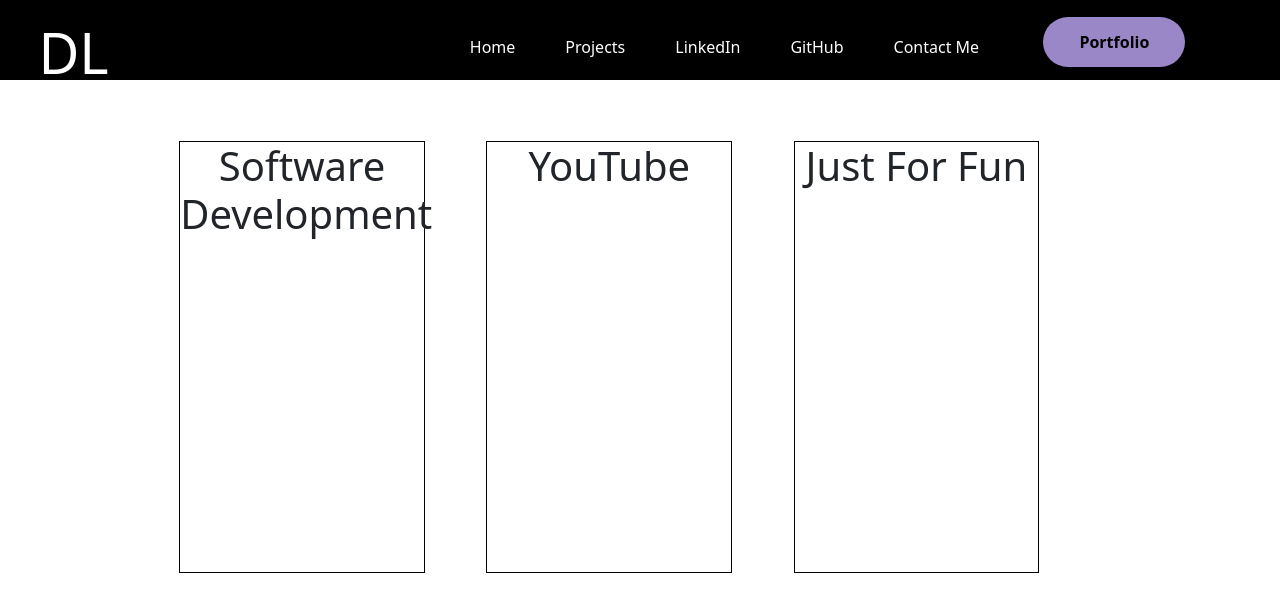
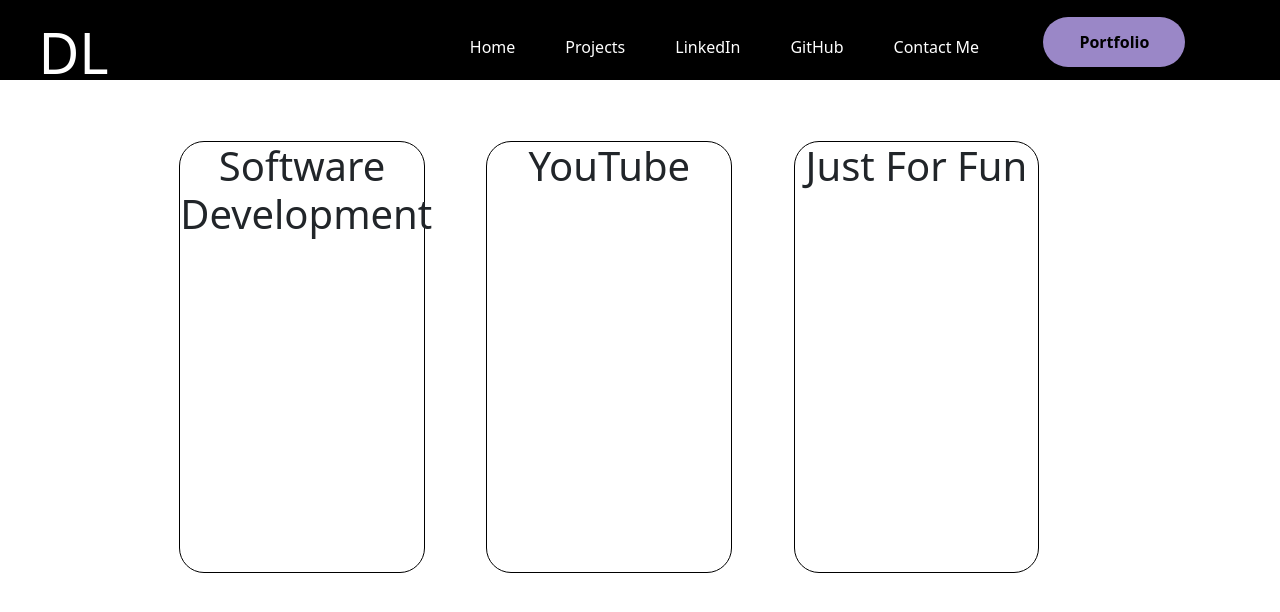
Before and after one commit to diana-lim/new-portfolio, an Angular app in the folder dianalim/: page /projects in a window 1280 px wide. Shown: the top 612 px of the page. Built offline with nearby package versions, Linux system fonts and the light colour scheme.

Commit message:
All links and buttons now route to the correct page

```diff
--- a/dianalim/src/app/home/home.component.html
+++ b/dianalim/src/app/home/home.component.html
@@ -7,7 +7,7 @@
     <div class="left-name">Diana Lim</div>
     <div class="left-description">CREATOR + SOFTWARE DEVELOPER</div>
     <div class="left-item">I'm an Angular/Typescript developer with additional experience in working with Android, Java, Kotlin, and C#.</div>
-    <div class="left-button"><button>Hire Me</button></div>
+    <div class="left-button"><button><a href="mailto: lim.the.dev@gmail.com">Hire Me</a></button></div>
   </div>
   <div class="content-right">
     <div class="right-top"></div>
--- a/dianalim/src/app/projects/projects.component.scss
+++ b/dianalim/src/app/projects/projects.component.scss
@@ -14,6 +14,7 @@
   width: 80%;
   height: 60%;
   border: 1px solid black;
+  border-radius: 25px;
 
 }
 
@@ -24,6 +25,7 @@
   width: 80%;
   height: 60%;
   border: 1px solid black;
+  border-radius: 25px;
 
 }
 
@@ -34,5 +36,6 @@
   width: 80%;
   height: 60%;
   border: 1px solid black;
+  border-radius: 25px;
 
 }
```
Also changed, not shown: dianalim/src/app/home/home.component.scss (line endings or trailing spaces).
